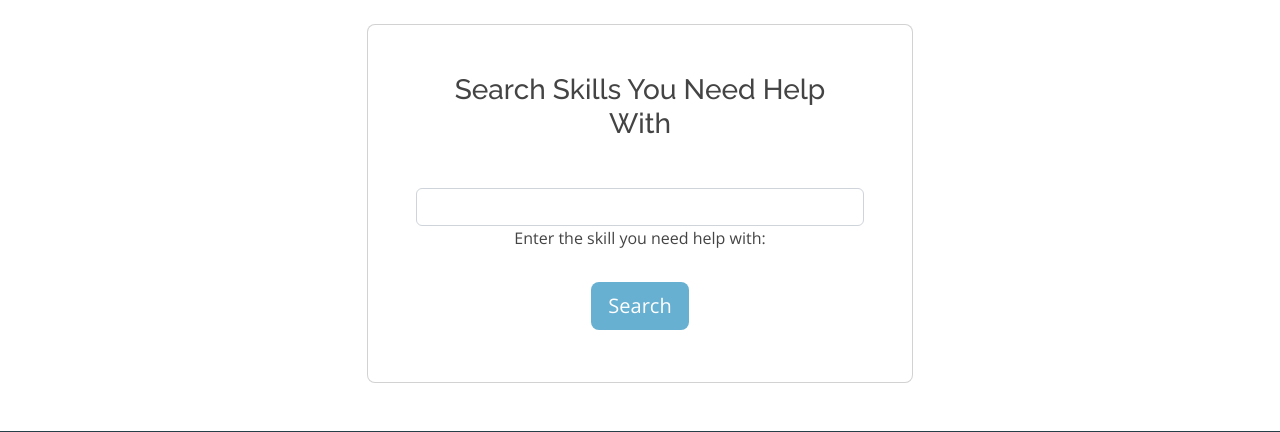
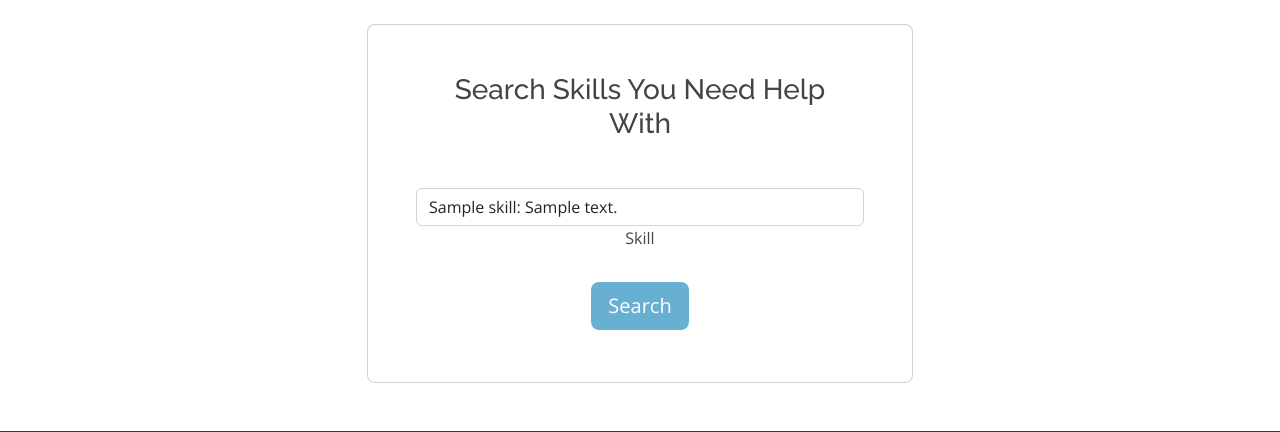
Before and after one commit to josh0125/StudentTutorProject, a Django app: page /searchskills in a window 1280 px wide. Shown: the part 159-591 px from the top of the page. Run offline with Django 4.2, Linux system fonts and the light colour scheme; a user stored in the database is signed in; tables that the repository leaves empty hold one stand-in row (values such as "Sample post"); some libraries are stand-ins or nearby versions.

Commit message:
new image

```diff
--- a/profiles/views.py
+++ b/profiles/views.py
@@ -69,7 +69,9 @@ def searchProfilePageView(request) :
 # Get Help with Skills
 
 def searchSkillsView(request):
+    skills = Skill.objects.all()
     context = {
+        'skills' : skills
             }
 
     return render(request, 'profiles/searchskills.html', context)
@@ -215,12 +217,21 @@ def storeProfilePageView(request):
     if request.user.is_authenticated :
         person = request.user
 
-        new_person = Profile.objects.get(username=person.username)
+        new_person = Profile.objects.get(user_name=person.username)
+
+        '''
+        photo = request.FILE.get('photo')
+        if photo == '':
+            print('blank')
+        else:
+            new_person.profile_photo = request.FILE.get('photo')
+        '''
 
         new_person.first_name = request.POST.get('fName')
         new_person.last_name = request.POST.get('lName')
         new_person.phone = request.POST.get('phone')
         new_person.email = request.POST.get('email')
+        #new_person.profile_photo = ''
 
         new_person.save()
 
@@ -239,6 +250,7 @@ def storeProfilePageView(request):
             new_person.last_name = request.POST.get('lName')
             new_person.phone = request.POST.get('phone')
             new_person.email = request.POST.get('email')
+            new_person.profile_photo = 'photos/' + request.POST.get('photo')
 
             new_person.user_name = request.POST.get('username')
             new_person.password = request.POST.get('pass1')
--- a/studentnetwork/settings.py
+++ b/studentnetwork/settings.py
@@ -66,6 +66,7 @@ TEMPLATES = [
                 'django.template.context_processors.request',
                 'django.contrib.auth.context_processors.auth',
                 'django.contrib.messages.context_processors.messages',
+                'django.template.context_processors.media',
             ],
         },
     },
--- a/templates/base.html
+++ b/templates/base.html
@@ -68,8 +68,8 @@
           <li><a class="nav-link scrollto" href="{% url 'profile' %}">Profile</a></li>
           <li class="dropdown"><a href="#"><span>Search</span> <i class="bi bi-chevron-down"></i></a>
             <ul>
-              <li><a href="{% url 'search' %}">Find People</a></li>
-              <li><a href="{% url 'searchskills' %}">Find Help</a></li>
+              <li><a href="{% url 'search' %}">By People</a></li>
+              <li><a href="{% url 'searchskills' %}">By Skill</a></li>
             </ul>
           </li>
           <li><a class="nav-link scrollto" href="{% url 'display' %}">Display</a></li>
--- a/templates/profiles/searchskills.html
+++ b/templates/profiles/searchskills.html
@@ -15,9 +15,13 @@
                         <h3 class="mb-4 pb-2 pb-md-0 mb-md-5 px-md-2">Search Skills You Need Help With</h3>
                         <form action="{% url 'findskills' %}" name="form" method="get">
                             <div class="form-outline mb-4">
-                                <input type="text" name='skill' id='skill' class="form-control">
-                                <label for='skill' class="form-label">Enter the skill you need help with:</label>
-                            </div>
+                                <select name="skill" id="skill" class="form-control">
+                                    {% for skill in skills %}
+                                        <option value={{ skill.title }}>{{ skill.title }}: {{ skill.description }}</option>
+                                    {% endfor %}
+                                </select>
+                                <label for="skill" class="form-label">Skill</label>
+                              </div>
                             <button type="submit" class="btn btn-lg mb-1" style="background: #67b0d1; color:white;">Search</button>
                         </form>
                     </div>
```
Also changed, not shown: templates/profiles/profile.html (+18 -2 lines).
